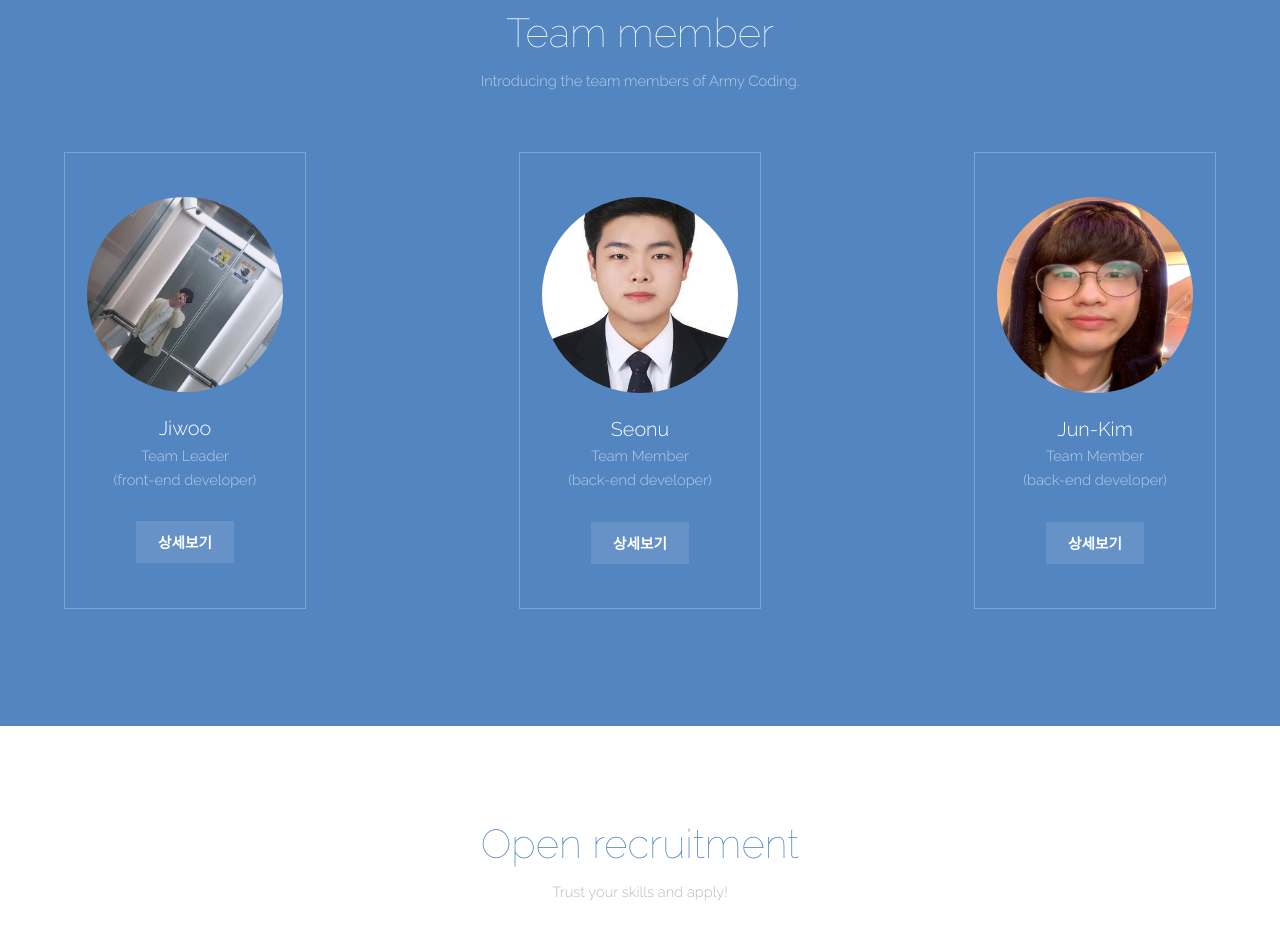
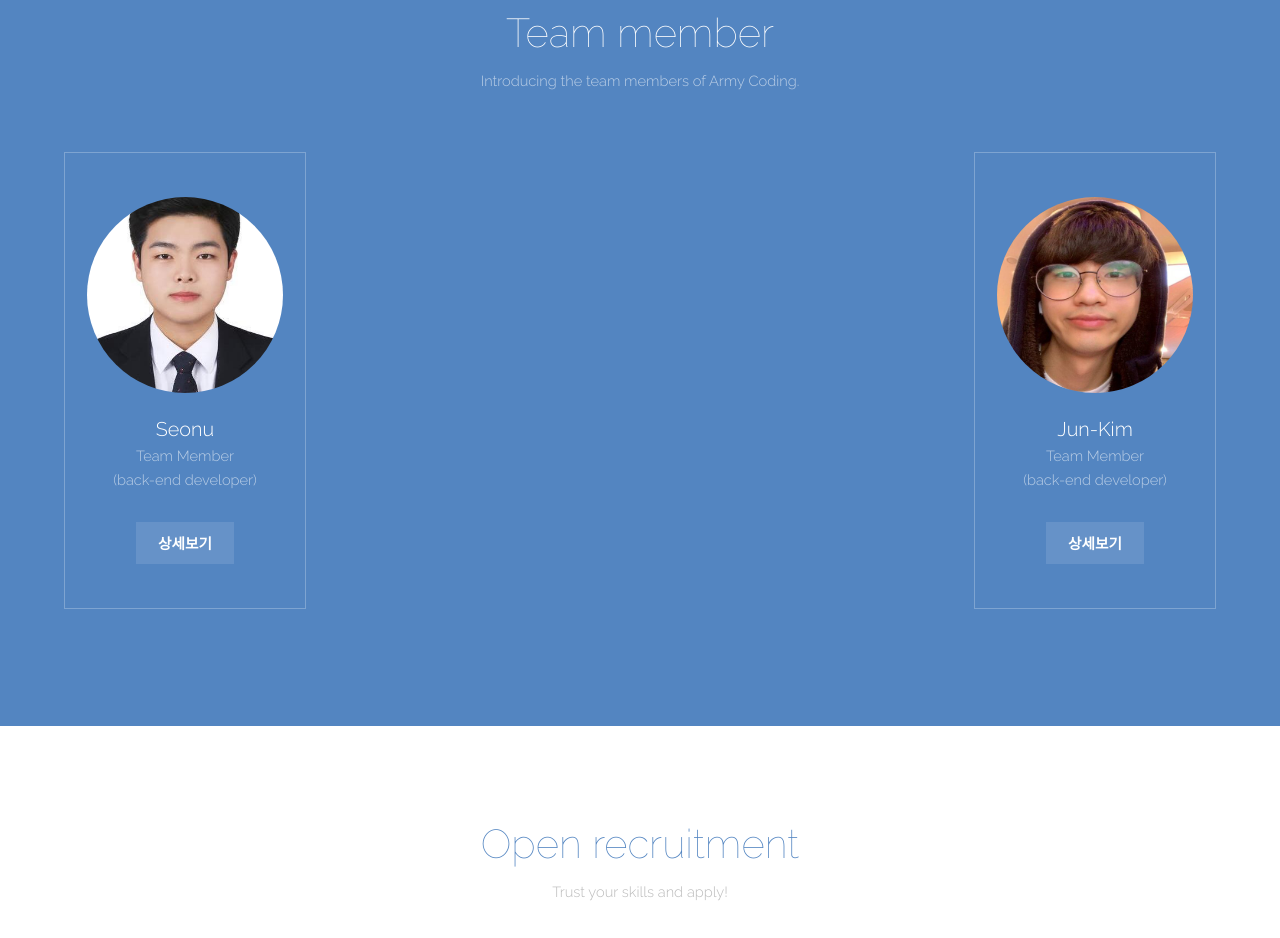
Before and after one commit to SionHwang/SionHwang.github.io, a plain HTML site: page index.html in a window 1280 px wide. Shown: the part 1138-2076 px from the top of the page. Drawn offline with Linux system fonts and the light colour scheme; a web font is replaced by a local one.

Commit message:
Update index.html

```diff
--- a/index.html
+++ b/index.html
@@ -81,15 +81,7 @@
 						<p>Introducing the team members of Army Coding.</p>
 					</header>
 					<div class="flex flex-4">
-						<div class="box person">
-							<div class="image round">
-								<img src="images/member_jiwoo.jpg" alt="Person 1" />
-							</div>
-							<h3>Jiwoo </h3>
-							<p>Team Leader<br>(front-end developer)</p>
-<a href="#" onclick="window.open(this.href, '_blank', 'width=210px,height=210px,toolbars=no,scrollbars=no'); return false;" class="button special">상세보기</a>
-
-						</div>
+						<!--<a href="#" onclick="window.open(this.href, '_blank', 'width=210px,height=210px,toolbars=no,scrollbars=no'); return false;" class="button special">상세보기</a>-->
 						<div class="box person">
 							<div class="image round">
 								<img src="images/member_seonu.jpg" alt="Person 2" />
```
